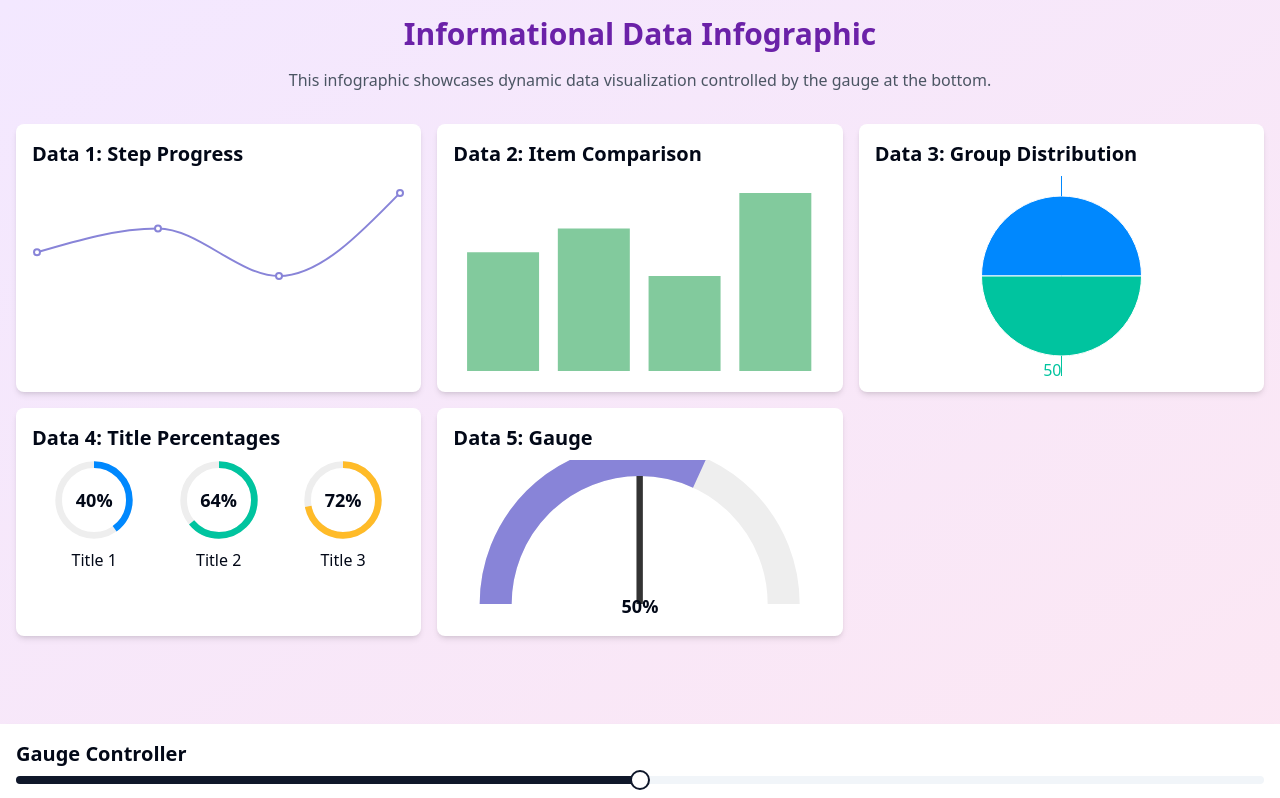
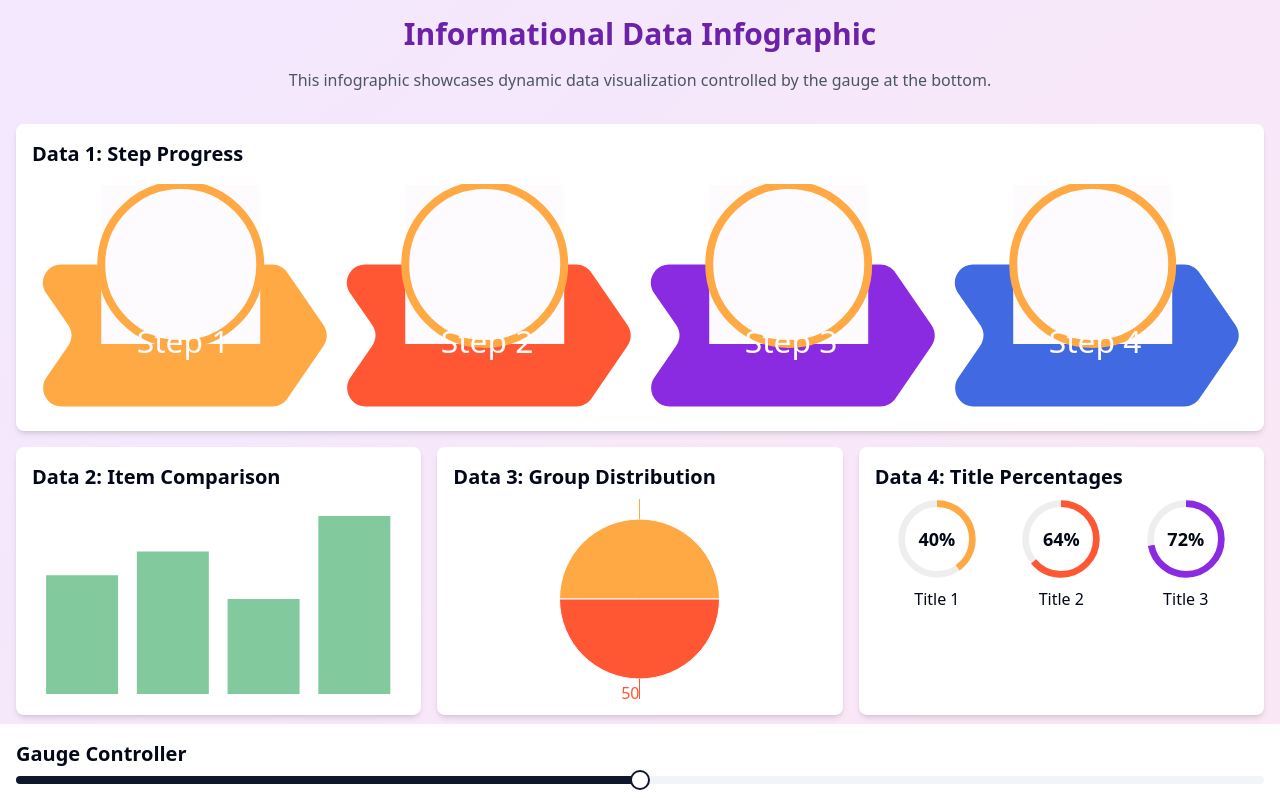
Before and after one commit to GPT-Engineer-App/dynamic-gauge-dashboard, a React (Vite) app: page / in a window 1280 px wide. Shown: the top 798 px of the page. Built offline with nearby package versions, Linux system fonts and the light colour scheme.

Commit message:
GPT Engineer Update [skip gpt_engineer]

```diff
--- a/src/pages/Index.jsx
+++ b/src/pages/Index.jsx
@@ -1,8 +1,24 @@
 // Update this page (the content is just a fallback if you fail to update the page)
 
 import { useState } from 'react';
-import { LineChart, Line, BarChart, Bar, PieChart, Pie, Cell, ResponsiveContainer } from 'recharts';
+import { BarChart, Bar, PieChart, Pie, Cell, ResponsiveContainer } from 'recharts';
 import { Slider } from "@/components/ui/slider";
+
+const StepIcon = ({ value, color, step }) => (
+  <svg width="144.9" height="112" viewBox="0 0 144.9 112" className="w-full h-auto">
+    <g>
+      <path fill={color} d="M116.9,40.5H10.6c-7.4,0-11.8,8.4-7.5,14.5l11.1,16c2.2,3.1,2.2,7.2,0,10.4l-11,16c-4.2,6.1,0.2,14.5,7.6,14.5h106.1c3,0,5.9-1.5,7.6-4l18.2-26.5c2.1-3.1,2.1-7.2,0-10.3l-18.2-26.5C122.7,42,119.9,40.5,116.9,40.5z"/>
+    </g>
+    <g>
+      <g>
+        <path fill="#FEFBFF" d="M30.8,0.5h80v80h-80V0.5z"/>
+        <path fill="none" stroke="#FFA945" strokeWidth="4" d="M70.8,0.5c-22.1,0-40,17.9-40,40s17.9,40,40,40c22.1,0,40-17.9,40-40S92.9,0.5,70.8,0.5z"/>
+      </g>
+    </g>
+    <text x="72" y="65" textAnchor="middle" fill="#FEFBFF" fontSize="24" fontWeight="bold">{value}%</text>
+    <text x="72" y="85" textAnchor="middle" fill="#FEFBFF" fontSize="16">Step {step}</text>
+  </svg>
+);
 
 const Index = () => {
   const [gaugeValue, setGaugeValue] = useState(50);
@@ -32,7 +48,7 @@ const Index = () => {
     { name: 'Title 3', value: gaugeValue * 1.44 },
   ];
 
-  const COLORS = ['#0088FE', '#00C49F', '#FFBB28', '#FF8042'];
+  const COLORS = ['#FFA945', '#FF5733', '#8A2BE2', '#4169E1'];
 
   return (
     <div className="flex flex-col min-h-screen bg-gradient-to-br from-purple-100 to-pink-100 p-4">
@@ -40,13 +56,19 @@ const Index = () => {
       <p className="text-center text-gray-600 mb-8">This infographic showcases dynamic data visualization controlled by the gauge at the bottom.</p>
 
       <div className="grid grid-cols-1 md:grid-cols-2 lg:grid-cols-3 gap-4 mb-16">
-        <div className="bg-white rounded-lg shadow-md p-4">
+        <div className="bg-white rounded-lg shadow-md p-4 col-span-1 md:col-span-2 lg:col-span-3">
           <h2 className="text-xl font-semibold mb-2">Data 1: Step Progress</h2>
-          <ResponsiveContainer width="100%" height={200}>
-            <LineChart data={data1}>
-              <Line type="monotone" dataKey="value" stroke="#8884d8" strokeWidth={2} />
-            </LineChart>
-          </ResponsiveContainer>
+          <div className="flex flex-wrap justify-around items-center">
+            {data1.map((item, index) => (
+              <div key={index} className="w-1/2 sm:w-1/4 p-2">
+                <StepIcon
+                  value={Math.round(item.value)}
+                  color={COLORS[index % COLORS.length]}
+                  step={index + 1}
+                />
+              </div>
+            ))}
+          </div>
         </div>
 
         <div className="bg-white rounded-lg shadow-md p-4">
```
